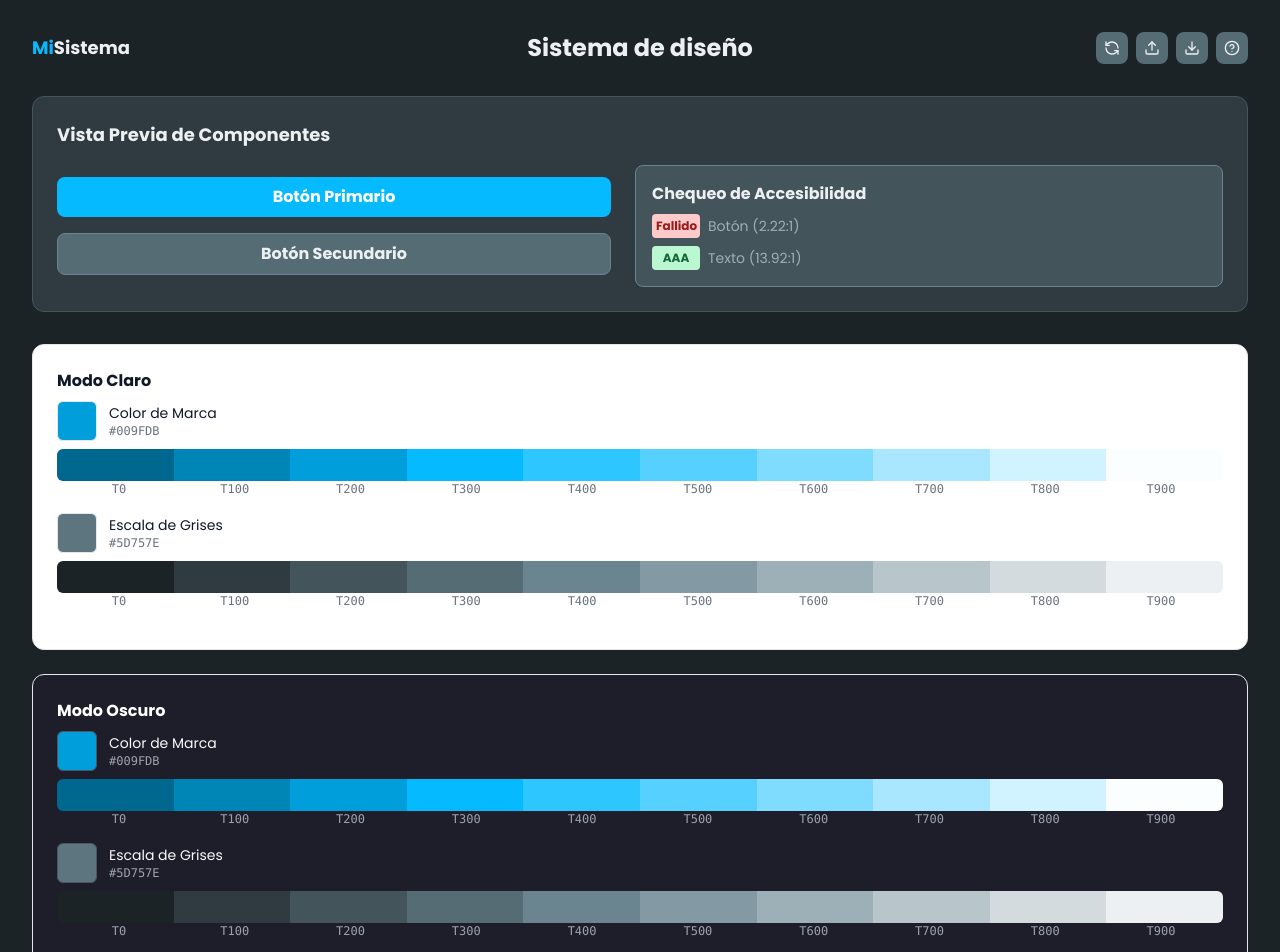
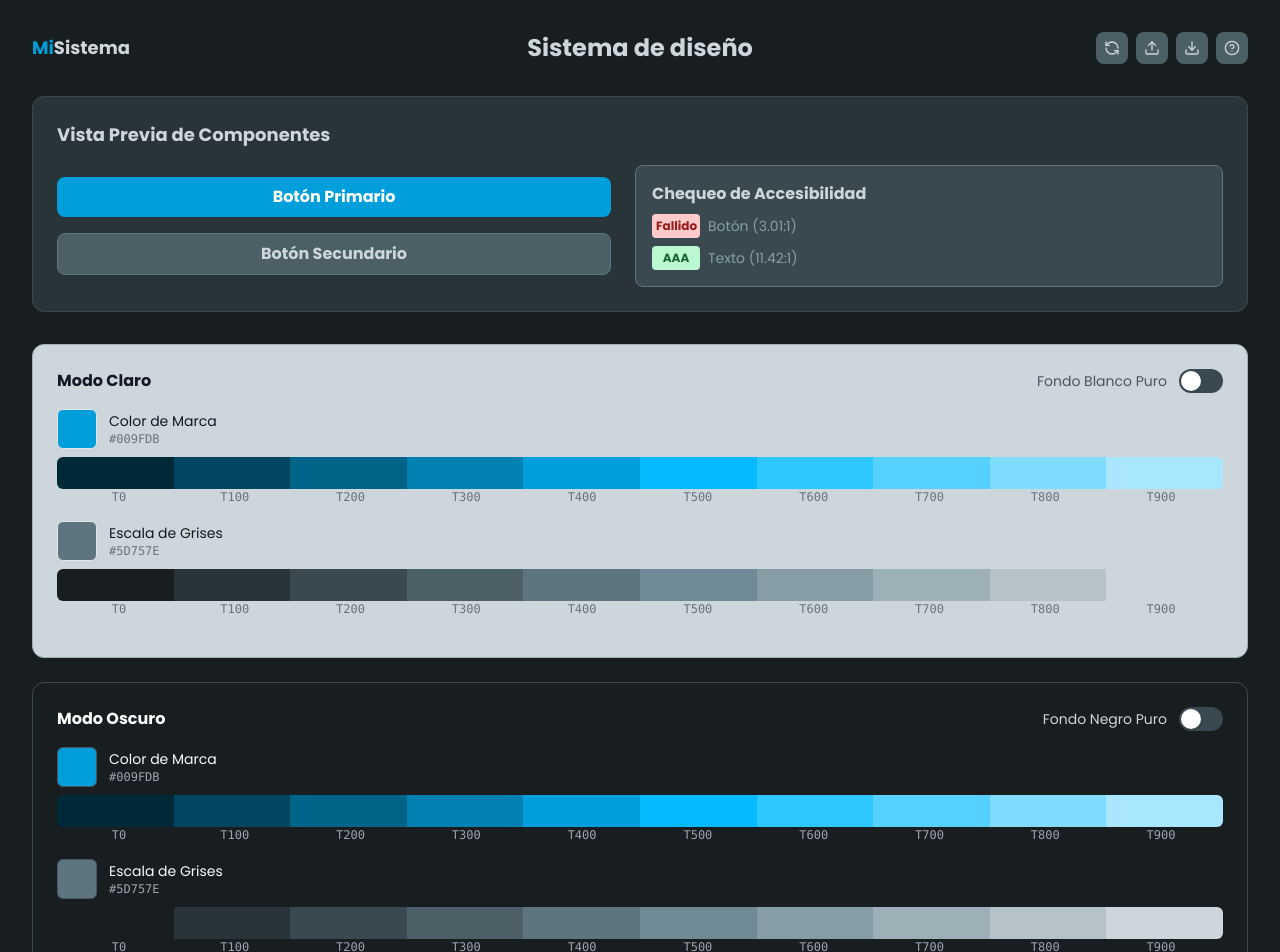
Before and after one commit to pentakillw/sistema-de-diseno-react, a React (Vite) app: page / in a window 1280 px wide. Shown: the top 952 px of the page. Built offline with nearby package versions, Linux system fonts and the light colour scheme.

Commit message:
Agrego componente Header y ajusto estilos

```diff
--- a/src/App.jsx
+++ b/src/App.jsx
@@ -5,31 +5,51 @@ import { HexColorPicker, HexColorInput } from 'react-colorful';
 
 // --- Funciones de Utilidad de Colores (lógica interna en inglés) ---
 
+// Función de generación de sombras corregida
 const generateShades = (hex) => {
   if (!tinycolor(hex).isValid()) return Array(10).fill('#cccccc');
   const baseColor = tinycolor(hex);
   const shades = [];
-  shades.push(baseColor.clone().darken(15).toHexString());
-  shades.push(baseColor.clone().darken(7).toHexString());
-  shades.push(baseColor.clone().toHexString());
-  shades.push(baseColor.clone().lighten(8).toHexString());
-  shades.push(baseColor.clone().lighten(16).toHexString());
-  shades.push(baseColor.clone().lighten(24).toHexString());
-  shades.push(baseColor.clone().lighten(32).toHexString());
-  shades.push(baseColor.clone().lighten(40).toHexString());
-  shades.push(baseColor.clone().lighten(48).toHexString());
-  shades.push(baseColor.clone().lighten(56).toHexString());
+
+  // Genera 4 tonos más oscuros, del más oscuro al menos oscuro
+  const darkSteps = [32, 24, 16, 8];
+  for (const step of darkSteps) {
+      shades.push(baseColor.clone().darken(step).toHexString());
+  }
+
+  // Añade el color base en la 5ta posición (índice 4)
+  shades.push(baseColor.toHexString());
+
+  // Genera 5 tonos más claros, del menos claro al más claro
+  const lightSteps = [8, 16, 24, 32, 40];
+  for (const step of lightSteps) {
+      shades.push(baseColor.clone().lighten(step).toHexString());
+  }
+
   return shades;
 };
 
+// Función de generación de grises corregida
 const generateGrayShades = (hex) => {
     if (!tinycolor(hex).isValid()) return Array(10).fill('#cccccc');
     const baseColor = tinycolor(hex);
     const shades = [];
-    const darkGray = baseColor.clone().darken(30);
-    for (let i = 0; i < 10; i++) {
-       shades.push(darkGray.clone().lighten(i * 9).toHexString());
+
+    // Genera 4 tonos más oscuros, del más oscuro al menos oscuro
+    const darkSteps = [32, 24, 16, 8];
+    for (const step of darkSteps) {
+        shades.push(baseColor.clone().darken(step).toHexString());
     }
+
+    // Añade el color base en la 5ta posición (índice 4)
+    shades.push(baseColor.toHexString());
+
+    // Genera 5 tonos más claros, del menos claro al más claro
+    const lightSteps = [8, 16, 24, 32, 40];
+    for (const step of lightSteps) {
+        shades.push(baseColor.clone().lighten(step).toHexString());
+    }
+
     return shades;
 }
 
@@ -97,8 +117,8 @@ const ColorPalette = ({ title, color, hex, shades, onShadeCopy, themeOverride })
     <div className="flex items-center mb-2">
       <div className="w-10 h-10 rounded-md mr-3 border" style={{ backgroundColor: color, borderColor: themeOverride === 'light' ? '#E5E7EB' : '#4B5563' }}></div>
       <div>
-        <p className="text-sm font-medium" style={{ color: themeOverride === 'light' ? '#111827' : '#F9FAFB' }}>{title}</p>
-        <p className="text-xs font-mono" style={{ color: themeOverride === 'light' ? '#6B7280' : '#9CA3AF' }}>{hex.toUpperCase()}</p>
+        <p className={`text-sm font-medium ${themeOverride === 'light' ? 'text-gray-900' : 'text-gray-50'}`}>{title}</p>
+        <p className={`text-xs font-mono ${themeOverride === 'light' ? 'text-gray-500' : 'text-gray-400'}`}>{hex.toUpperCase()}</p>
       </div>
     </div>
     <div className="flex rounded-md overflow-hidden h-8 relative group">
@@ -112,7 +132,7 @@ const ColorPalette = ({ title, color, hex, shades, onShadeCopy, themeOverride })
         />
       ))}
     </div>
-     <div className="flex text-xs font-mono px-1" style={{ color: themeOverride === 'light' ? '#6B7280' : '#9CA3AF' }}>
+     <div className={`flex text-xs font-mono px-1 ${themeOverride === 'light' ? 'text-gray-500' : 'text-gray-400'}`}>
         {Array.from({ length: 10 }).map((_, index) => (
             <div key={index} className="flex-1 text-center">T{index * 100 === 0 ? '0' : index * 100}</div>
         ))}
@@ -223,6 +243,9 @@ function App() {
   const [isHelpVisible, setIsHelpVisible] = useState(false);
   const [accessibility, setAccessibility] = useState({ btn: { ratio: 0, level: 'Fail'}, text: { ratio: 0, level: 'Fail'} });
 
+  const [usePureWhiteBg, setUsePureWhiteBg] = useState(false);
+  const [usePureBlackBg, setUsePureBlackBg] = useState(false);
+
   const importFileRef = useRef(null);
 
   useEffect(() => {
@@ -253,7 +276,6 @@ function App() {
     const attention = tinycolor.mix(attentionBase, grayColor, 15).saturate(10).toHexString();
     const critical = tinycolor.mix(criticalBase, grayColor, 15).saturate(10).toHexString();
 
-
     const currentPalette = {
        backgroundColors: theme === 'dark' ? [
         { name: 'Predeterminado', color: newGrayShades[0] }, { name: 'Tarjeta', color: newGrayShades[1] },
@@ -275,7 +297,7 @@ function App() {
         { name: 'Predeterminado', color: newGrayShades[7] }, { name: 'Fuerte', color: newGrayShades[5] },
       ],
       actionColors: [
-        { name: 'Primario', color: newBrandShades[3] }, { name: 'PrimarioFlotante', color: newBrandShades[4] },
+        { name: 'Primario', color: newBrandShades[4] }, { name: 'PrimarioFlotante', color: newBrandShades[5] },
         { name: 'Secundario', color: newGrayShades[3] }, { name: 'SecundarioFlotante', color: newGrayShades[4] },
       ],
       decorateColors: [
@@ -287,8 +309,8 @@ function App() {
     };
 
     currentPalette.fullActionColors = [
-        { name: 'Primario', color: newBrandShades[2] }, { name: 'PrimarioFlotante', color: newBrandShades[3] },
-        { name: 'PrimarioPresionado', color: newBrandShades[4] }, { name: 'Secundario', color: newGrayShades[4] },
+        { name: 'Primario', color: newBrandShades[4] }, { name: 'PrimarioFlotante', color: newBrandShades[5] },
+        { name: 'PrimarioPresionado', color: newBrandShades[6] }, { name: 'Secundario', color: newGrayShades[4] },
         { name: 'SecundarioPresionado', color: newGrayShades[5] }, { name: 'Critico', color: critical },
         { name: 'CriticoFlotante', color: tinycolor(critical).lighten(10).toHexString() }, { name: 'CriticoPresionado', color: tinycolor(critical).darken(10).toHexString() },
     ];
@@ -389,9 +411,9 @@ function App() {
     let isAccessible = false;
     while (!isAccessible) {
         newBrandColor = tinycolor.random();
-        const contrastWhite = tinycolor.readability('#FFF', newBrandColor);
-        if (contrastWhite > 4.5) {
-            isAccessible = true;
+        // Aseguramos que el color aleatorio sea lo suficientemente oscuro para tener contraste con texto blanco
+        if (newBrandColor.isDark() && tinycolor.readability('#FFF', newBrandColor) > 4.5) {
+             isAccessible = true;
         }
     }
     setIsGrayAuto(true);
@@ -532,13 +554,31 @@ function App() {
         </section>
 
         <section className="space-y-6 mb-8">
-           <div className="p-6 rounded-xl border bg-white">
-            <h2 className="font-bold mb-2 text-gray-900">Modo Claro</h2>
+           <div
+             className="p-6 rounded-xl border"
+             style={{ backgroundColor: usePureWhiteBg ? '#FFFFFF' : grayShades[9], borderColor: grayShades[7] }}
+           >
+            <div className="flex justify-between items-center mb-4">
+              <h2 className="font-bold text-gray-900">Modo Claro</h2>
+              <div className="flex items-center gap-3">
+                <label className="text-sm font-medium text-gray-600">Fondo Blanco Puro</label>
+                <Switch checked={usePureWhiteBg} onCheckedChange={setUsePureWhiteBg} />
+              </div>
+            </div>
             <ColorPalette title="Color de Marca" color={brandColor} hex={brandColor} shades={brandShades} onShadeCopy={(color) => handleCopy(color, `Tono ${color.toUpperCase()} copiado!`)} themeOverride="light"/>
             <ColorPalette title="Escala de Grises" color={grayColor} hex={grayColor} shades={grayShades} onShadeCopy={(color) => handleCopy(color, `Tono ${color.toUpperCase()} copiado!`)} themeOverride="light"/>
           </div>
-           <div className="p-6 rounded-xl border bg-[#1E1E2A]">
-             <h2 className="font-bold mb-2 text-white">Modo Oscuro</h2>
+           <div
+             className="p-6 rounded-xl border"
+             style={{ backgroundColor: usePureBlackBg ? '#000000' : grayShades[0], borderColor: grayShades[2] }}
+           >
+            <div className="flex justify-between items-center mb-4">
+              <h2 className="font-bold text-white">Modo Oscuro</h2>
+              <div className="flex items-center gap-3">
+                <label className="text-sm font-medium text-gray-300">Fondo Negro Puro</label>
+                <Switch checked={usePureBlackBg} onCheckedChange={setUsePureBlackBg} />
+              </div>
+            </div>
             <ColorPalette title="Color de Marca" color={brandColor} hex={brandColor} shades={brandShades} onShadeCopy={(color) => handleCopy(color, `Tono ${color.toUpperCase()} copiado!`)} themeOverride="dark"/>
             <ColorPalette title="Escala de Grises" color={grayColor} hex={grayColor} shades={grayShades} onShadeCopy={(color) => handleCopy(color, `Tono ${color.toUpperCase()} copiado!`)} themeOverride="dark"/>
           </div>
@@ -708,7 +748,7 @@ function App() {
       </main>
 
       <footer className="text-center mt-12 pt-8 border-t" style={{ borderColor: 'var(--border-default)', color: 'var(--text-muted)'}}>
-        <p className="text-sm">Creado con ❤️ por ti y la asistencia de IA. Inspirado en el sistema de diseño de Dionny Gómez.</p>
+        <p className="text-sm">Creado por JD_DM.</p>
         <p className="text-xs mt-1">Un proyecto de código abierto para la comunidad de Power Apps.</p>
       </footer>
 
```
